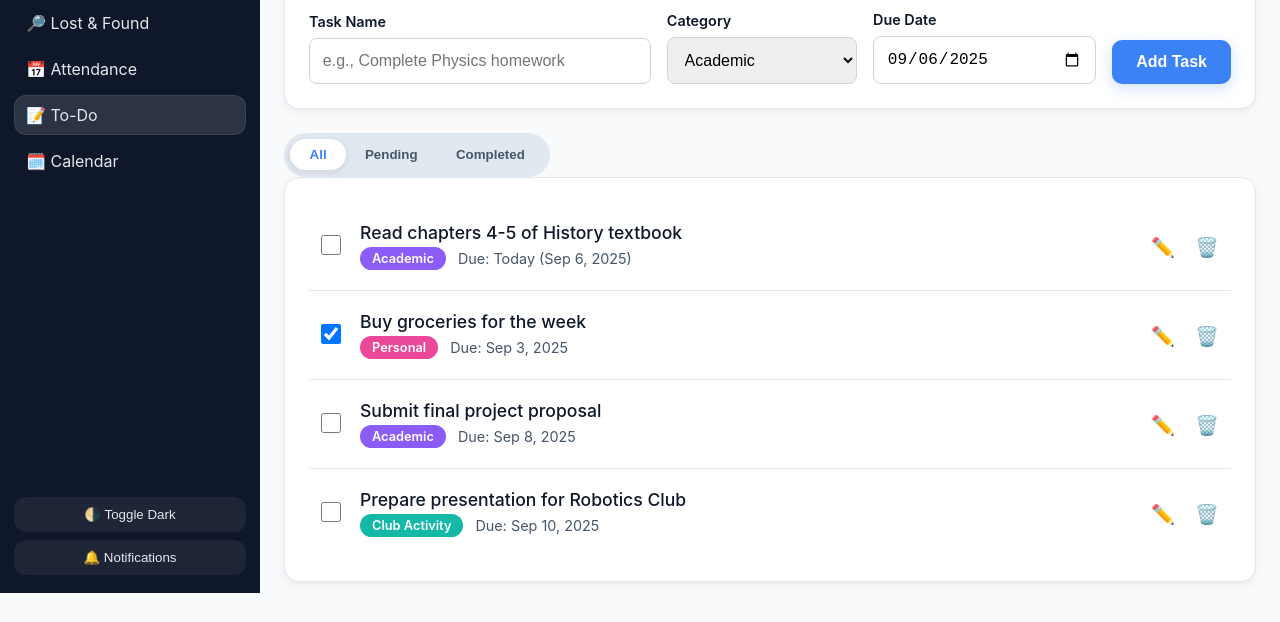
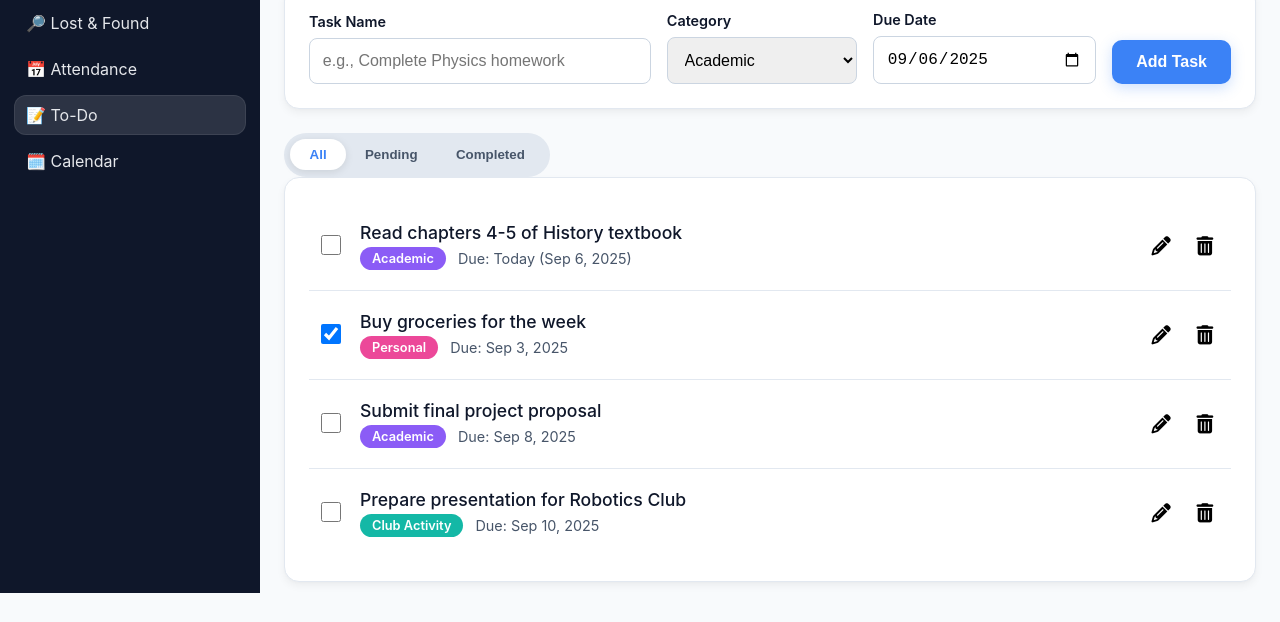
Before and after one commit to Aliza2814/SmartCampus, a plain HTML site: page Student/to_do_list.html in a window 1280 px wide. Shown: the part 207-829 px from the top of the page. Drawn offline with Linux system fonts and the light colour scheme.

Commit message:
Update to_do_list.html

```diff
--- a/Student/to_do_list.html
+++ b/Student/to_do_list.html
@@ -5,6 +5,7 @@
     <meta charset="UTF-8">
     <meta name="viewport" content="width=device-width, initial-scale=1.0">
     <title>To-Do List - SmartCampus Dashboard</title>
+    <link href="https://cdnjs.cloudflare.com/ajax/libs/font-awesome/6.4.2/css/all.min.css" rel="stylesheet">
     <link rel="stylesheet" href="to_do_list.css">
 </head>
 
@@ -16,7 +17,7 @@
                 <div>SmartCampus</div>
             </div>
             <nav class="nav">
-                <a href="../index.html" >🏠 Dashboard</a>
+                <a href="../index.html">🏠 Dashboard</a>
                 <a href="myvault.html">📂 MyVault</a>
                 <a href="comps_std.html">📢 Complaints</a>
                 <a href="lost_found.html">🔎 Lost & Found</a>
@@ -24,10 +25,10 @@
                 <a href="to_do_list.html" class="active">📝 To-Do</a>
                 <a href="../index.html#calendarSection">🗓️ Calendar</a>
             </nav>
-            <div class="tools">
-                <button class="tool-btn" id="toggleTheme">🌗 Toggle Dark</button>
-                <button class="tool-btn" id="openDrawer">🔔 Notifications</button>
-            </div>
+            <!-- <div class="tools">
+                <button class="tool-btn" id="toggleTheme"> Toggle Dark</button>
+                <button class="tool-btn" id="openDrawer"> Notifications</button>
+            </div> -->
         </aside>
 
         <main>
@@ -36,10 +37,9 @@
                     <div class="search" style="min-width:260px;">
                         🔎 <input id="search" placeholder="Search features, files, events... " />
                     </div>
-                    <!-- <div class="clock" id="clock">16:55</div> -->
                     <div class="user-profile">AS</div>
                 </div>
-        </header>
+            </header>
 
             <div class="container">
                 <div class="title-section">
@@ -90,9 +90,14 @@
                                     </div>
                                 </div>
                                 <div class="task-actions">
-                                    <button class="action-btn" title="Edit">✏️</button>
-                                    <button class="action-btn" title="Delete">🗑️</button>
+                                    <button class="action-btn" title="Edit">
+                                        <i class="fa-solid fa-pencil"></i>
+                                    </button>
+                                    <button class="action-btn" title="Delete">
+                                        <i class="fa-solid fa-trash-can"></i>
+                                    </button>
                                 </div>
+
                             </div>
                         </li>
                         <li class="completed">
@@ -106,8 +111,12 @@
                                     </div>
                                 </div>
                                 <div class="task-actions">
-                                    <button class="action-btn" title="Edit">✏️</button>
-                                    <button class="action-btn" title="Delete">🗑️</button>
+                                    <button class="action-btn" title="Edit">
+                                        <i class="fa-solid fa-pencil"></i>
+                                    </button>
+                                    <button class="action-btn" title="Delete">
+                                        <i class="fa-solid fa-trash-can"></i>
+                                    </button>
                                 </div>
                             </div>
                         </li>
@@ -122,8 +131,12 @@
                                     </div>
                                 </div>
                                 <div class="task-actions">
-                                    <button class="action-btn" title="Edit">✏️</button>
-                                    <button class="action-btn" title="Delete">🗑️</button>
+                                    <button class="action-btn" title="Edit">
+                                        <i class="fa-solid fa-pencil"></i>
+                                    </button>
+                                    <button class="action-btn" title="Delete">
+                                        <i class="fa-solid fa-trash-can"></i>
+                                    </button>
                                 </div>
                             </div>
                         </li>
@@ -138,8 +151,12 @@
                                     </div>
                                 </div>
                                 <div class="task-actions">
-                                    <button class="action-btn" title="Edit">✏️</button>
-                                    <button class="action-btn" title="Delete">🗑️</button>
+                                    <button class="action-btn" title="Edit">
+                                        <i class="fa-solid fa-pencil"></i>
+                                    </button>
+                                    <button class="action-btn" title="Delete">
+                                        <i class="fa-solid fa-trash-can"></i>
+                                    </button>
                                 </div>
                             </div>
                         </li>
```
